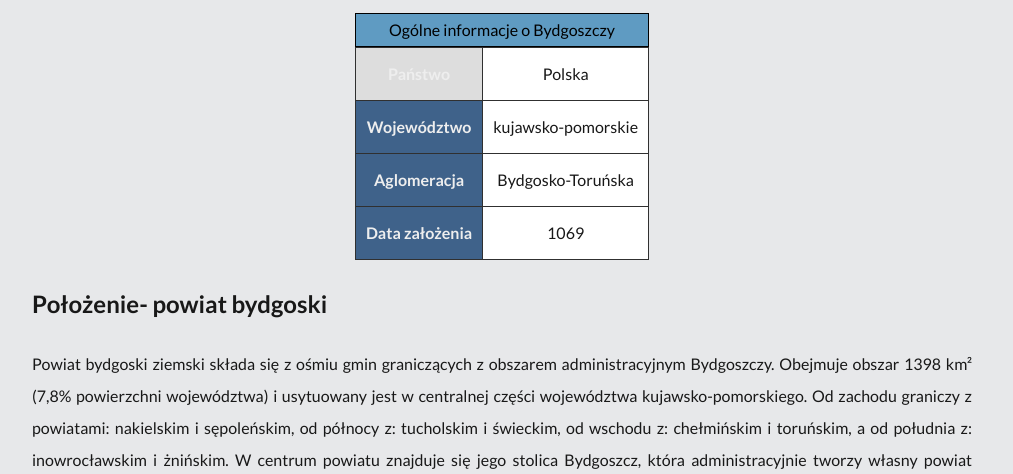
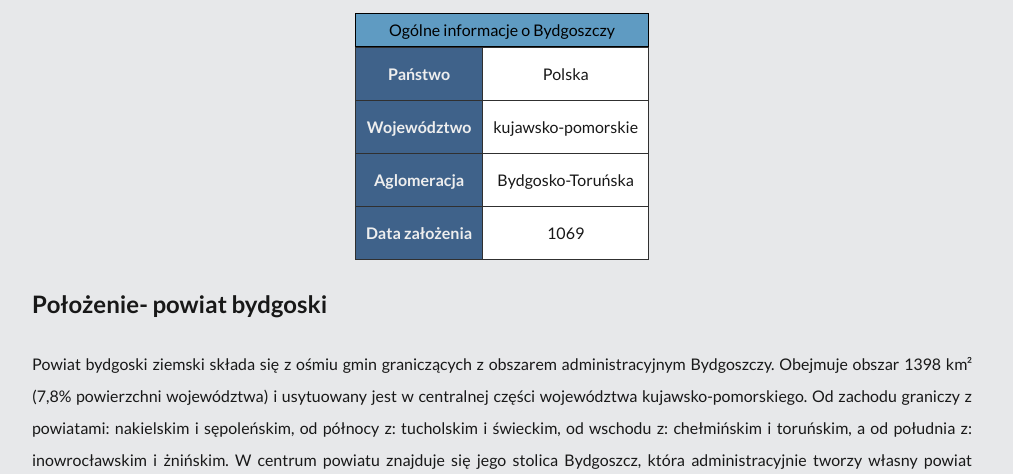
Before and after one commit to AngelikaKrygier/homepage, a plain HTML site: page index.html in a window 1280 px wide. In both pictures the pointer is over the element "Państwo". Shown: the part 1790-2264 px from the top of the page, without its empty margins (138-1151 px from the left). Drawn offline with nearby package versions, Linux system fonts and the light colour scheme.

Commit message:
changed table's style

```diff
--- a/css/table.css
+++ b/css/table.css
@@ -17,11 +17,15 @@
     padding: 10px;
 }
 
+.table__cell:hover {
+    background-color: #dddddd;
+}
+
 .table__cell--color {
     background-color: rgb(63 98 138);
     color: #eee;
 }
 
 .table__cell--color:hover {
-    background-color: #dddddd;
+    background-color: rgb(63 98 138);
 }
```
